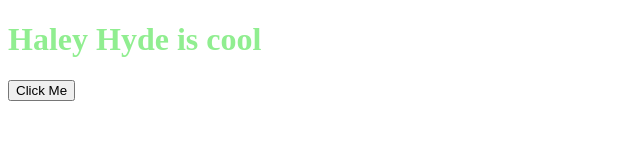
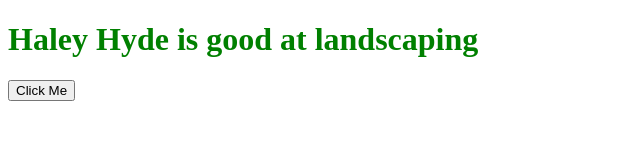
Before and after one commit to SamSerio/SamSerio.github.io, a plain HTML site: page index.html in a window 1280 px wide. Shown: the whole page, without its empty margins (0-640 px from the left). Drawn offline with Linux system fonts and the light colour scheme.

Commit message:
Changing Website Text and Color

```diff
--- a/app.css
+++ b/app.css
@@ -1,3 +1,3 @@
 h1{
-    color : lightgreen
+    color : green
 }
--- a/index.html
+++ b/index.html
@@ -16,7 +16,7 @@
 
 <body>
 
-<h1>Haley Hyde is cool</h1>
+<h1>Haley Hyde is good at landscaping</h1>
 
 <p></p>
 
```
